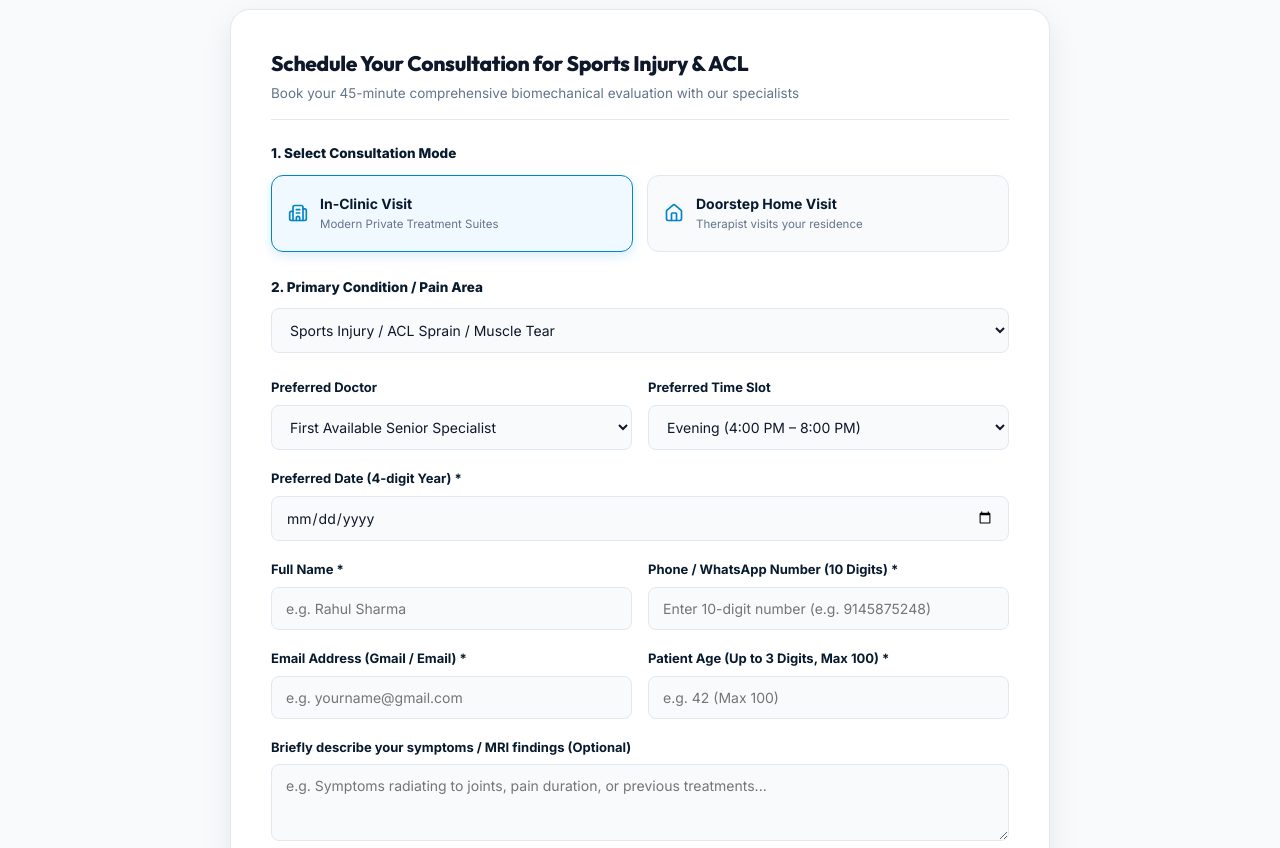
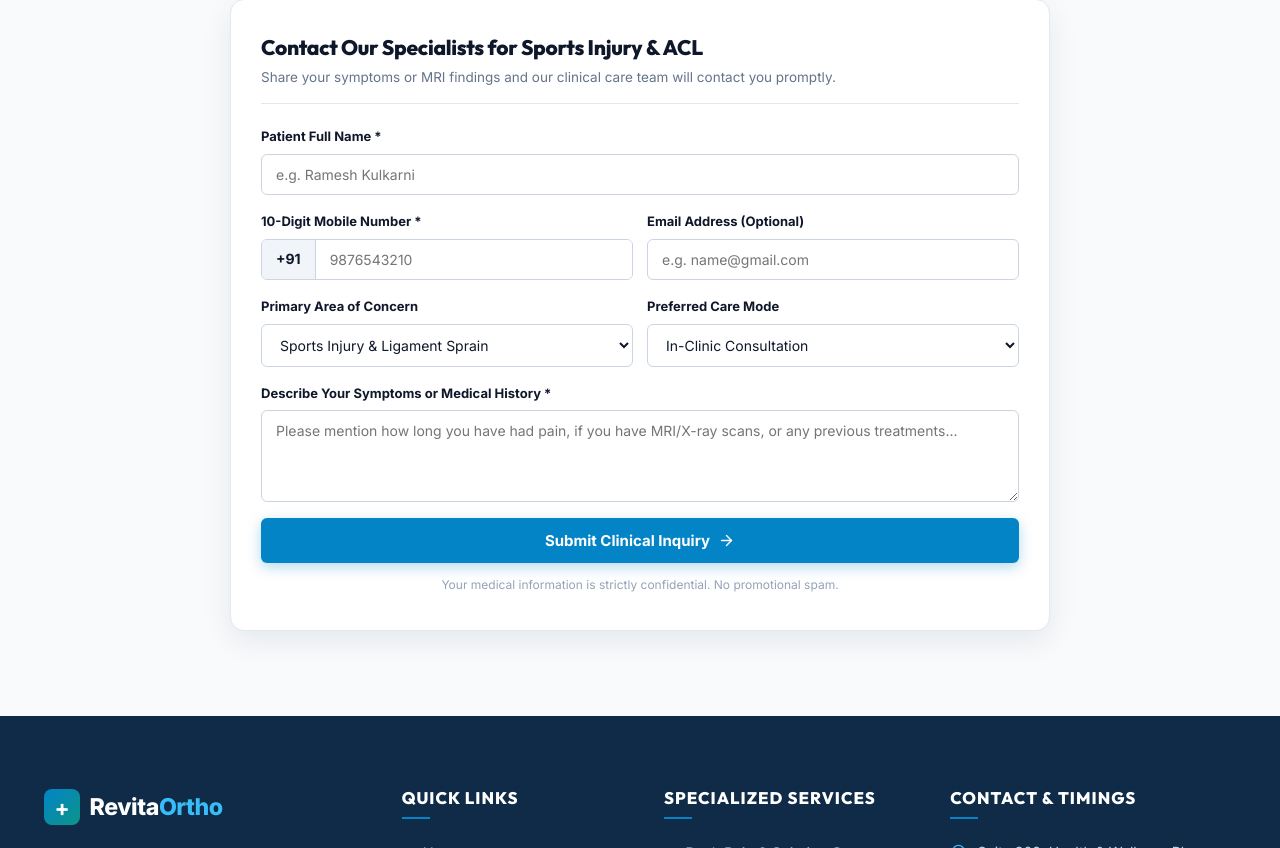
Before and after one commit to mayararothe28/physio-website, a React (Vite) app: page /services/ankle-foot in a window 1280 px wide. Shown: the part 2972-3820 px from the top of the page. Built offline with nearby package versions, Linux system fonts and the light colour scheme.

Commit message:
Replace appointment booking form with clinical contact inquiry form on service detail pages

```diff
--- a/src/pages/ServiceDetailPage.css
+++ b/src/pages/ServiceDetailPage.css
@@ -467,19 +467,19 @@
   margin-bottom: 2px;
 }
 
-/* ─── 5. BOOK APPOINTMENT FORM SECTION ─── */
-.service-booking-section {
+/* ─── 5. CONTACT & INQUIRY FORM SECTION ─── */
+.service-contact-section {
   background-color: #f8fafc;
   border-top: 1px solid #e2e8f0;
-  padding: 80px 0;
+  padding: 70px 0 85px;
 }
 
-.service-booking-wrapper {
+.service-contact-wrapper {
   max-width: 820px;
   margin: 0 auto;
 }
 
-.service-booking-section .booking-form-card {
+.service-contact-section .contact-form-card {
   box-shadow: 0 10px 30px rgba(15, 23, 42, 0.08);
 }
 
--- a/src/pages/ServiceDetailPage.jsx
+++ b/src/pages/ServiceDetailPage.jsx
@@ -4,16 +4,12 @@ import {
   CheckCircle2,
   ShieldCheck,
   Check,
-  Calendar,
-  Building2,
-  Home,
   MessageCircle,
-  AlertCircle,
   ArrowRight,
 } from "lucide-react";
 import { SERVICE_DETAILS } from "../data/serviceDetailsData";
 import "./ServiceDetailPage.css";
-import "./AppointmentPage.css";
+import "./ContactPage.css";
 
 const SERVICE_IMAGES = {
   "back-pain": "https://images.unsplash.com/photo-1588776814546-1ffcf47267a5?auto=format&fit=crop&w=800&q=80",
@@ -66,7 +62,7 @@ const ALIAS_MAP = {
   "home-visit": "back-pain",
 };
 
-const COND_MAP = {
+const CONCERN_MAP = {
   "back-pain": "spine",
   "slip-disc": "spine",
   "neck-pain": "neck",
@@ -76,7 +72,7 @@ const COND_MAP = {
   "sports-injury": "sports",
   "frozen-shoulder": "shoulder",
   "post-operative": "postop",
-  "stroke-neuro": "stroke",
+  "stroke-neuro": "neuro",
 };
 
 export default function ServiceDetailPage() {
@@ -90,28 +86,21 @@ export default function ServiceDetailPage() {
     name: "",
     phone: "",
     email: "",
-    age: "",
-    condition: COND_MAP[resolvedId] || "spine",
+    concern: CONCERN_MAP[resolvedId] || "spine",
     careMode: "clinic",
-    doctor: "any",
-    date: "",
-    timeSlot: "evening",
-    notes: "",
+    message: "",
   });
-
-  const [isSubmitted, setIsSubmitted] = useState(false);
-  const [bookingRef, setBookingRef] = useState("");
+  const [submitted, setSubmitted] = useState(false);
   const [phoneError, setPhoneError] = useState("");
   const [emailError, setEmailError] = useState("");
-  const [dateError, setDateError] = useState("");
-  const [ageError, setAgeError] = useState("");
+  const [inquiryRef, setInquiryRef] = useState("");
 
-  // Scroll to top and sync condition on service change
+  // Scroll to top and sync concern on service change
   useEffect(() => {
     window.scrollTo({ top: 0, left: 0, behavior: "smooth" });
     setFormData((prev) => ({
       ...prev,
-      condition: COND_MAP[resolvedId] || "spine",
+      concern: CONCERN_MAP[resolvedId] || "spine",
     }));
   }, [resolvedId]);
 
@@ -133,28 +122,6 @@ export default function ServiceDetailPage() {
       }
       return;
     }
-    if (name === "date") {
-      if (value) {
-        const parts = value.split("-");
-        if (parts[0] && parts[0].length > 4) {
-          return;
-        }
-      }
-      setFormData((prev) => ({ ...prev, date: value }));
-      setDateError("");
-      return;
-    }
-    if (name === "age") {
-      const cleanDigits = value.replace(/\D/g, "").slice(0, 3);
-      if (cleanDigits !== "" && Number(cleanDigits) > 100) {
-        setAgeError("Age cannot be more than 100.");
-        setFormData((prev) => ({ ...prev, age: "100" }));
-      } else {
-        setAgeError("");
-        setFormData((prev) => ({ ...prev, age: cleanDigits }));
-      }
-      return;
-    }
     setFormData((prev) => ({ ...prev, [name]: value }));
   }
 
@@ -166,53 +133,27 @@ export default function ServiceDetailPage() {
     }
     const emailRegex = /^[^\s@]+@[^\s@]+\.[^\s@]+$/;
     if (formData.email && !emailRegex.test(formData.email)) {
-      setEmailError("Please enter a valid email address (e.g. name@gmail.com).");
+      setEmailError("Please enter a valid email address.");
       return;
-    }
-    if (!formData.date) {
-      setDateError("Please select a valid appointment date.");
-      return;
-    }
-    const parts = formData.date.split("-");
-    if (!parts[0] || parts[0].length !== 4 || Number(parts[0]) < 2024 || Number(parts[0]) > 2099) {
-      setDateError("Please enter a valid date with a 4-digit year (e.g. 2026).");
-      return;
-    }
-    if (formData.age) {
-      const numAge = Number(formData.age);
-      if (numAge < 1 || numAge > 100) {
-        setAgeError("Age must be between 1 and 100.");
-        return;
-      }
     }
     setPhoneError("");
     setEmailError("");
-    setDateError("");
-    setAgeError("");
-    const randomRef = "RO-" + Math.floor(10000 + Math.random() * 90000);
-    setBookingRef(randomRef);
-    setIsSubmitted(true);
+    setInquiryRef(`REV-${Math.floor(100000 + Math.random() * 900000)}`);
+    setSubmitted(true);
   }
 
-  function handleResetAppointment() {
+  function handleResetContact() {
     setFormData({
       name: "",
       phone: "",
       email: "",
-      age: "",
-      condition: COND_MAP[resolvedId] || "spine",
+      concern: CONCERN_MAP[resolvedId] || "spine",
       careMode: "clinic",
-      doctor: "any",
-      date: "",
-      timeSlot: "evening",
-      notes: "",
+      message: "",
     });
     setPhoneError("");
     setEmailError("");
-    setDateError("");
-    setAgeError("");
-    setIsSubmitted(false);
-    setBookingRef("");
+    setSubmitted(false);
   }
 
   const serviceImage = SERVICE_IMAGES[detail.id] || "https://images.unsplash.com/photo-1576091160550-2173dba999ef?auto=format&fit=crop&w=800&q=80";
@@ -395,275 +336,161 @@ export default function ServiceDetailPage() {
         </section>
       )}
 
-      {/* ─── 5. BOOK APPOINTMENT FORM (Replaces Case Study) ─── */}
-      <section className="service-booking-section" id="book-consultation">
+      {/* ─── 5. CONTACT & INQUIRY FORM (Replaces Book Appointment Form) ─── */}
+      <section className="service-contact-section" id="contact-consultation">
         <div className="detail-container">
-          <div className="service-booking-wrapper">
-            {isSubmitted ? (
-              <div className="booking-success-card">
-                <div className="success-icon-badge">
-                  <CheckCircle2 size={44} />
+          <div className="service-contact-wrapper">
+            <div className="contact-form-card">
+              {submitted ? (
+                <div className="contact-success-state">
+                  <div className="success-icon-wrap">
+                    <CheckCircle2 size={44} className="text-emerald" />
                   </div>
-                <h2>Appointment Request Confirmed!</h2>
-                <p className="success-lead">
-                  Thank you, <strong>{formData.name}</strong>. Your appointment request has been logged in our clinical triage registry.
+                  <h3>Clinical Inquiry Received!</h3>
+                  <p className="success-ref-code">
+                    Reference Number: <strong>{inquiryRef}</strong>
+                  </p>
+                  <p className="success-desc">
+                    Thank you, <strong>{formData.name || "Patient"}</strong>. Our clinical coordination desk has received your request regarding <strong>{detail.title}</strong>. A senior physiotherapist will call you back at <strong>+91 {formData.phone}</strong> within 15–30 minutes to discuss your symptoms and next steps.
                   </p>
 
-                <div className="booking-summary-box">
-                  <div className="summary-row">
-                    <span>Booking Reference:</span>
-                    <strong>{bookingRef}</strong>
-                  </div>
-                  <div className="summary-row">
-                    <span>Care Mode:</span>
-                    <strong>{formData.careMode === "clinic" ? "In-Clinic Consultation" : "Doorstep Home Visit"}</strong>
-                  </div>
-                  <div className="summary-row">
-                    <span>Condition / Area:</span>
-                    <strong>{formData.condition.toUpperCase()}</strong>
-                  </div>
-                  <div className="summary-row">
-                    <span>Preferred Slot:</span>
-                    <strong>{formData.timeSlot.toUpperCase()} ({formData.date || "Next Available"})</strong>
-                  </div>
-                  <div className="summary-row">
-                    <span>Assigned Doctor:</span>
-                    <strong>{formData.doctor === "any" ? "First Available Specialist" : formData.doctor}</strong>
-                  </div>
-                </div>
-
-                <div className="success-instruction-box">
-                  <AlertCircle size={18} className="text-azure" />
-                  <p>
-                    Our patient care coordinator will call you at <strong>+91 {formData.phone}</strong> within 15 minutes to confirm your exact appointment timing and discuss report preparation.
-                  </p>
-                </div>
-
-                <div className="success-actions">
+                  <div className="success-actions-row">
                     <a
-                    href={`https://wa.me/919145875248?text=Hello%20RevitaOrtho,%20my%20booking%20reference%20is%20${bookingRef}.`}
+                      href={`https://wa.me/919145875248?text=Hello%20RevitaOrtho,%20I%20just%20submitted%20an%20inquiry%20regarding%20${encodeURIComponent(detail.title)}%20(Ref:%20${inquiryRef}).`}
                       target="_blank"
                       rel="noreferrer"
-                    className="btn-success-whatsapp"
+                      className="btn-whatsapp-confirm"
                     >
                       <MessageCircle size={16} />
-                    <span>Confirm Faster via WhatsApp</span>
+                      <span>Confirm via WhatsApp</span>
                     </a>
                     <button
                       type="button"
-                    onClick={handleResetAppointment}
-                    className="btn-success-reset"
+                      onClick={handleResetContact}
+                      className="btn-reset-form"
                     >
-                    Book Another Appointment
+                      Send Another Inquiry
                     </button>
                   </div>
                 </div>
               ) : (
-              <form className="booking-form-card" onSubmit={handleSubmit}>
+                <form onSubmit={handleSubmit} className="inquiry-form" noValidate>
                   <div className="form-card-header">
-                  <h3>Schedule Your Consultation for {detail.title}</h3>
-                  <p>Book your 45-minute comprehensive biomechanical evaluation with our specialists</p>
+                    <h3>Contact Our Specialists for {detail.title}</h3>
+                    <p>Share your symptoms or MRI findings and our clinical care team will contact you promptly.</p>
                   </div>
 
-                {/* Section 1: Care Mode */}
-                <div className="form-section-group">
-                  <label className="section-label">1. Select Consultation Mode</label>
-                  <div className="mode-toggle-grid">
-                    <label
-                      className={`mode-option-card ${formData.careMode === "clinic" ? "selected" : ""}`}
-                    >
+                  <div className="form-input-group">
+                    <label htmlFor="c-name">Patient Full Name *</label>
                     <input
-                        type="radio"
-                        name="careMode"
-                        value="clinic"
-                        checked={formData.careMode === "clinic"}
+                      type="text"
+                      id="c-name"
+                      name="name"
+                      placeholder="e.g. Ramesh Kulkarni"
+                      value={formData.name}
                       onChange={handleChange}
+                      required
+                      className="form-input"
                     />
-                      <Building2 size={20} className="text-azure" />
-                      <div>
-                        <strong>In-Clinic Visit</strong>
-                        <span>Modern Private Treatment Suites</span>
                   </div>
-                    </label>
 
-                    <label
-                      className={`mode-option-card ${formData.careMode === "home" ? "selected" : ""}`}
-                    >
+                  <div className="form-two-col-row">
+                    <div className="form-input-group">
+                      <label htmlFor="c-phone">10-Digit Mobile Number *</label>
+                      <div className="phone-input-wrap">
+                        <span className="country-prefix">+91</span>
                         <input
-                        type="radio"
-                        name="careMode"
-                        value="home"
-                        checked={formData.careMode === "home"}
+                          type="tel"
+                          id="c-phone"
+                          name="phone"
+                          placeholder="9876543210"
+                          value={formData.phone}
                           onChange={handleChange}
+                          maxLength={10}
+                          required
+                          className={`form-input ${phoneError ? "has-error" : ""}`}
                         />
-                      <Home size={20} className="text-azure" />
-                      <div>
-                        <strong>Doorstep Home Visit</strong>
-                        <span>Therapist visits your residence</span>
                       </div>
-                    </label>
+                      {phoneError && <span className="field-error-msg">{phoneError}</span>}
+                    </div>
+
+                    <div className="form-input-group">
+                      <label htmlFor="c-email">Email Address (Optional)</label>
+                      <input
+                        type="email"
+                        id="c-email"
+                        name="email"
+                        placeholder="e.g. name@gmail.com"
+                        value={formData.email}
+                        onChange={handleChange}
+                        className={`form-input ${emailError ? "has-error" : ""}`}
+                      />
+                      {emailError && <span className="field-error-msg">{emailError}</span>}
                     </div>
                   </div>
 
-                {/* Section 2: Condition / Pain Area */}
-                <div className="form-section-group">
-                  <label htmlFor="condition" className="section-label">
-                    2. Primary Condition / Pain Area
-                  </label>
+                  <div className="form-two-col-row">
+                    <div className="form-input-group">
+                      <label htmlFor="c-concern">Primary Area of Concern</label>
                       <select
-                    id="condition"
-                    name="condition"
-                    value={formData.condition}
+                        id="c-concern"
+                        name="concern"
+                        value={formData.concern}
                         onChange={handleChange}
-                    required
+                        className="form-input select-input"
                       >
-                    <option value="spine">Lower Back Pain / L4-L5 Slip Disc / Sciatica</option>
-                    <option value="knee">Knee Pain / Osteoarthritis / Cartilage Stiffness</option>
-                    <option value="neck">Neck Pain / Cervical Spondylosis / Tech Neck</option>
-                    <option value="shoulder">Frozen Shoulder / Rotator Cuff Pinch / Tendonitis</option>
-                    <option value="sports">Sports Injury / ACL Sprain / Muscle Tear</option>
-                    <option value="postop">Post-Operative Surgery Rehabilitation (TKR/THR)</option>
-                    <option value="stroke">Neurological Rehab / Stroke / Balance Restoration</option>
-                    <option value="other">General Joint Pain / Second Opinion</option>
+                        <option value="spine">Lower Back / Slip Disc / Sciatica</option>
+                        <option value="neck">Neck Pain &amp; Cervical Spondylosis</option>
+                        <option value="knee">Knee Pain &amp; Osteoarthritis</option>
+                        <option value="sports">Sports Injury &amp; Ligament Sprain</option>
+                        <option value="shoulder">Frozen Shoulder &amp; Rotator Cuff</option>
+                        <option value="postop">Post-Surgical Joint Rehabilitation</option>
+                        <option value="neuro">Stroke &amp; Neuro Rehabilitation</option>
+                        <option value="other">General Physical Evaluation</option>
                       </select>
                     </div>
 
-                {/* Section 3: Specialist & Timing */}
-                <div className="form-grid-2">
-                  <div className="form-field">
-                    <label htmlFor="doctor">Preferred Doctor</label>
+                    <div className="form-input-group">
+                      <label htmlFor="c-caremode">Preferred Care Mode</label>
                       <select
-                      id="doctor"
-                      name="doctor"
-                      value={formData.doctor}
+                        id="c-caremode"
+                        name="careMode"
+                        value={formData.careMode}
                         onChange={handleChange}
+                        className="form-input select-input"
                       >
-                      <option value="any">First Available Senior Specialist</option>
-                      <option value="Dr. Sumit Gupta, PT">Dr. Sumit Gupta (Chief Ortho &amp; Spine)</option>
-                      <option value="Dr. Sneha Kulkarni, PT">Dr. Sneha Kulkarni (Sports &amp; Knee)</option>
-                      <option value="Dr. Vikram Patil, PT">Dr. Vikram Patil (Neuro &amp; Post-Op)</option>
-                      <option value="Dr. Ananya Deshmukh, PT">Dr. Ananya Deshmukh (Ergonomics &amp; Posture)</option>
-                    </select>
-                  </div>
-
-                  <div className="form-field">
-                    <label htmlFor="timeSlot">Preferred Time Slot</label>
-                    <select
-                      id="timeSlot"
-                      name="timeSlot"
-                      value={formData.timeSlot}
-                      onChange={handleChange}
-                    >
-                      <option value="morning">Morning (8:00 AM – 12:00 PM)</option>
-                      <option value="afternoon">Afternoon (12:00 PM – 4:00 PM)</option>
-                      <option value="evening">Evening (4:00 PM – 8:00 PM)</option>
+                        <option value="clinic">In-Clinic Consultation</option>
+                        <option value="home">Home Visit Physiotherapy</option>
+                        <option value="video">Online Video Consultation</option>
                       </select>
                     </div>
                   </div>
 
-                <div className="form-field">
-                  <label htmlFor="date">Preferred Date (4-digit Year) *</label>
-                  <input
-                    type="date"
-                    id="date"
-                    name="date"
-                    value={formData.date}
-                    onChange={handleChange}
-                    min={new Date().toISOString().split("T")[0]}
-                    max="2099-12-31"
-                    required
-                  />
-                  {dateError && <span className="field-error-msg">{dateError}</span>}
-                </div>
-
-                {/* Section 4: Patient Info */}
-                <div className="form-grid-2">
-                  <div className="form-field">
-                    <label htmlFor="name">Full Name *</label>
-                    <input
-                      type="text"
-                      id="name"
-                      name="name"
-                      placeholder="e.g. Rahul Sharma"
-                      value={formData.name}
+                  <div className="form-input-group">
+                    <label htmlFor="c-message">Describe Your Symptoms or Medical History *</label>
+                    <textarea
+                      id="c-message"
+                      name="message"
+                      rows="4"
+                      placeholder="Please mention how long you have had pain, if you have MRI/X-ray scans, or any previous treatments..."
+                      value={formData.message}
                       onChange={handleChange}
                       required
-                    />
-                  </div>
-
-                  <div className="form-field">
-                    <label htmlFor="phone">Phone / WhatsApp Number (10 Digits) *</label>
-                    <input
-                      type="tel"
-                      id="phone"
-                      name="phone"
-                      placeholder="Enter 10-digit number (e.g. 9145875248)"
-                      value={formData.phone}
-                      onChange={handleChange}
-                      maxLength={10}
-                      pattern="[0-9]{10}"
-                      inputMode="numeric"
-                      required
-                    />
-                    {phoneError && <span className="field-error-msg">{phoneError}</span>}
-                  </div>
-                </div>
-
-                <div className="form-grid-2">
-                  <div className="form-field">
-                    <label htmlFor="email">Email Address (Gmail / Email) *</label>
-                    <input
-                      type="email"
-                      id="email"
-                      name="email"
-                      placeholder="e.g. yourname@gmail.com"
-                      value={formData.email}
-                      onChange={handleChange}
-                      required
-                    />
-                    {emailError && <span className="field-error-msg">{emailError}</span>}
-                  </div>
-
-                  <div className="form-field">
-                    <label htmlFor="age">Patient Age (Up to 3 Digits, Max 100) *</label>
-                    <input
-                      type="number"
-                      id="age"
-                      name="age"
-                      min="1"
-                      max="100"
-                      placeholder="e.g. 42 (Max 100)"
-                      value={formData.age}
-                      onChange={handleChange}
-                      required
-                    />
-                    {ageError && <span className="field-error-msg">{ageError}</span>}
-                  </div>
-                </div>
-
-                <div className="form-field">
-                  <label htmlFor="notes">Briefly describe your symptoms / MRI findings (Optional)</label>
-                  <textarea
-                    id="notes"
-                    name="notes"
-                    rows="3"
-                    placeholder="e.g. Symptoms radiating to joints, pain duration, or previous treatments..."
-                    value={formData.notes}
-                    onChange={handleChange}
+                      className="form-input textarea-input"
                     ></textarea>
                   </div>
 
-                <button type="submit" className="btn-submit-appointment">
-                  <Calendar size={18} />
-                  <span>Confirm &amp; Schedule Evaluation</span>
+                  <button type="submit" className="btn-send-inquiry">
+                    <span>Submit Clinical Inquiry</span>
                     <ArrowRight size={17} />
                   </button>
 
-                <p className="form-disclaimer-text">
-                  <ShieldCheck size={14} className="text-azure" /> Your personal medical data is strictly confidential under patient privacy standards.
+                  <p className="form-privacy-note">
+                    Your medical information is strictly confidential. No promotional spam.
                   </p>
                 </form>
               )}
+            </div>
           </div>
         </div>
       </section>
```
Lines whose indentation alone changed are shown as unchanged.
